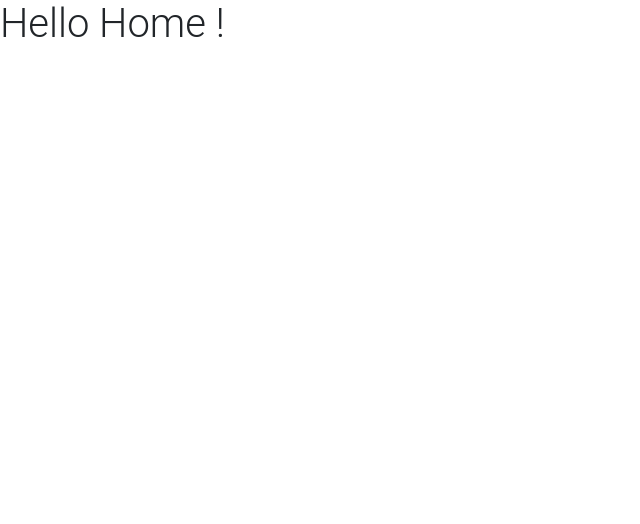
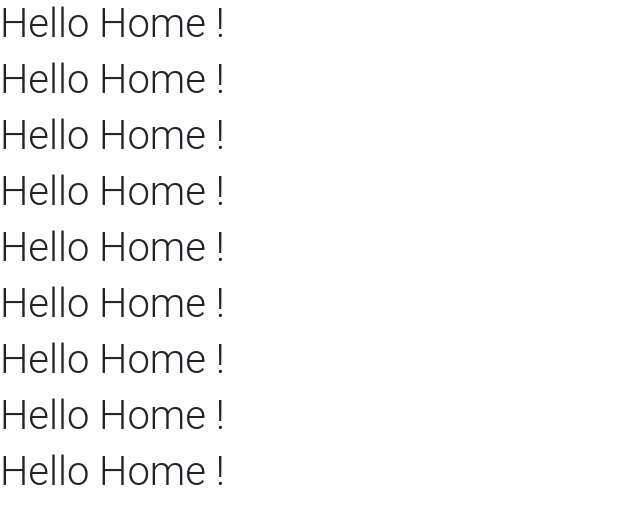
Before and after one commit to Dakojr/alaji-community, a PHP site: page / in a window 1280 px wide. Shown: the top 524 px of the page, without its empty margins (0-640 px from the left). Run offline with PHP 8.4, Linux system fonts and the light colour scheme; some libraries are stand-ins or nearby versions.

Commit message:
first valentin push

```diff
--- a/Vue/index.php
+++ b/Vue/index.php
@@ -19,6 +19,14 @@
 
 
     <h1>Hello Home !</h1>
+    <h1>Hello Home !</h1>
+    <h1>Hello Home !</h1>
+    <h1>Hello Home !</h1>
+    <h1>Hello Home !</h1>
+    <h1>Hello Home !</h1>
+    <h1>Hello Home !</h1>
+    <h1>Hello Home !</h1>
+    <h1>Hello Home !</h1>
 
     <!-- JQuery -->
     <script type="text/javascript" src="https://cdnjs.cloudflare.com/ajax/libs/jquery/3.4.1/jquery.min.js"></script>
```
